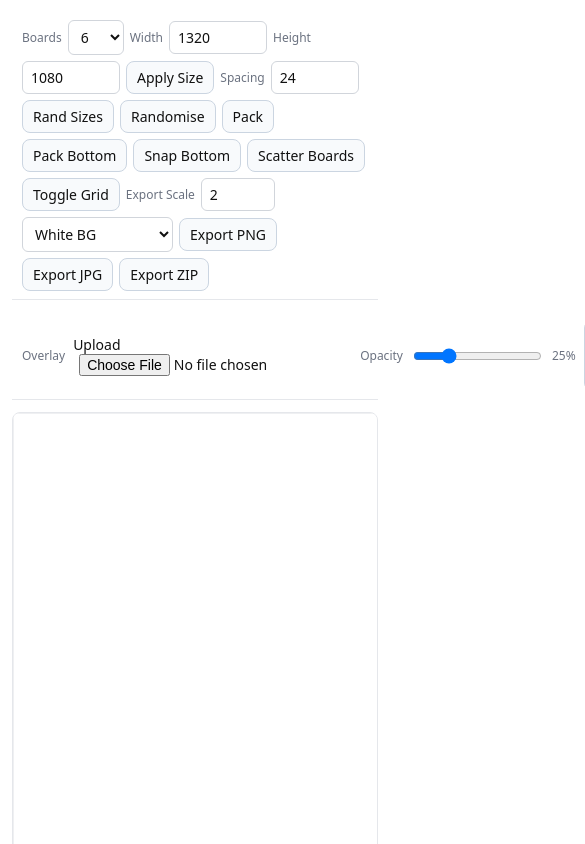
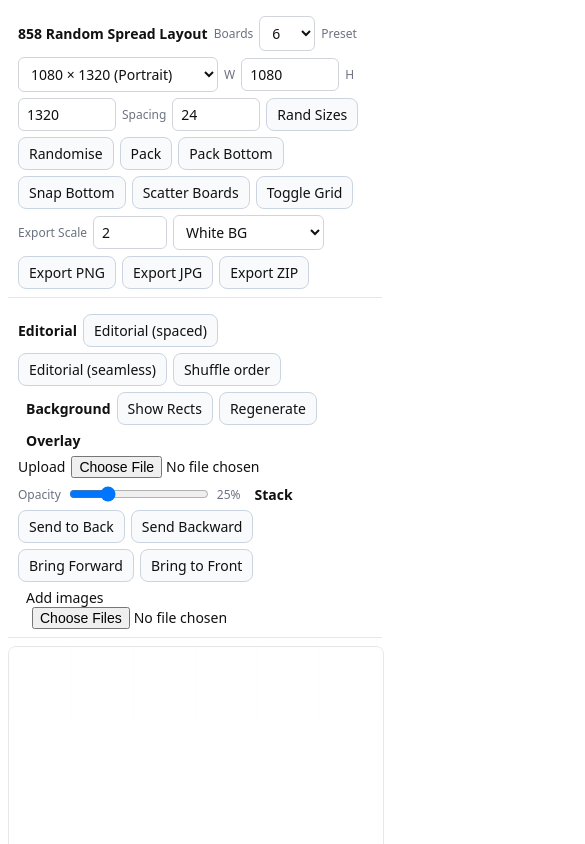
Before and after one commit to Farouk858/858-random-spread-layout, a React (Vite) app: page / in a window 390 px wide. Shown: the top 844 px of the page, 585 px wide, since content can reach past the window. Built offline with nearby package versions, Linux system fonts and the light colour scheme.

Commit message:
Refactor artboard dimensions and add new features
Updated default artboard dimensions to 1080w × 1320h portrait and added new features including presets and editorial layouts. Enhanced background rectangles and responsive preview functionality.

```diff
--- a/src/App.jsx
+++ b/src/App.jsx
@@ -3,17 +3,14 @@ import JSZip from "jszip";
 
 /**
  * 858 Random Spread Layout — Pure React
- * No external canvas libs. Works on desktop and mobile.
- *
- * Features
- * - Adjustable artboard size (default 1320 × 1080), up to 20 boards
- * - Drag and resize images; z-order controls
- * - Randomise positions with spacing; randomise sizes
- * - Pack from top, Pack from bottom, Snap selected to bottom, Scatter across boards
- * - Toggle grid, fit-to-height preview (no vertical scroll)
- * - Overlay PNG with opacity
- * - PNG / JPG export per board and ZIP export (file names start “858 art club”)
- * - Correct object-fit: cover maths on export (no stretching)
+ * Now includes:
+ * - Default 1080 × 1320 portrait
+ * - Presets
+ * - Editorial layouts (spaced / seamless) + Shuffle
+ * - Background rectangles across all boards (toggle + regenerate; included in export)
+ * - Responsive preview (fits height and width)
+ * - First page forced 3-up: top hero wide, bottom two edge-to-edge
+ * - Previous features preserved: drag, resize, z-order, scatter, overlay, exports
  */
 
 const MAX_BOARDS = 20;
@@ -178,8 +175,7 @@ function Item({ node, selected, onSelect, onChange }) {
                 left: typeof l === "number" ? l - 6 : l,
                 top: typeof t === "number" ? t - 6 : t,
                 width: 12, height: 12,
-                background: "#fff",
-                border: "1px solid #000",
+                background: "#fff", border: "1px solid #000",
                 borderRadius: 2,
                 transform: typeof l === "string" || typeof t === "string" ? "translate(-50%, -50%)" : undefined,
                 cursor: `${dir}-resize`,
@@ -194,15 +190,16 @@ function Item({ node, selected, onSelect, onChange }) {
 
 // ---------- main app ----------
 export default function App() {
-  // artboards
-  const [boardW, setBoardW] = useState(1320);
-  const [boardH, setBoardH] = useState(1080);
+  // default 1080w × 1320h portrait
+  const [boardW, setBoardW] = useState(1080);
+  const [boardH, setBoardH] = useState(1320);
   const [boards, setBoards] = useState(6);
   const [showGrid, setShowGrid] = useState(true);
 
   // layout + preview
   const [spacing, setSpacing] = useState(24);
   const [previewScale, setPreviewScale] = useState(1);
+  const wrapperRef = useRef(null);
 
   // items
   const [items, setItems] = useState([]); // {id, src, x,y,w,h, _img}
@@ -212,25 +209,50 @@ export default function App() {
   const [pixelRatio, setPixelRatio] = useState(2);
   const [exportBg, setExportBg] = useState("#fff"); // blank means transparent PNG
 
-  // overlay
-  const [overlayUrl, setOverlayUrl] = useState(""); // set via upload
+  // overlay image
+  const [overlayUrl, setOverlayUrl] = useState("");
   const [overlayOpacity, setOverlayOpacity] = useState(0.25);
+
+  // background rectangles layer
+  const [showRects, setShowRects] = useState(false);
+  const [rects, setRects] = useState([]); // {x,y,w,h, color, opacity}
+
+  // editorial state
+  const [lastEditorialTight, setLastEditorialTight] = useState(false);
 
   const SPREAD_W = useMemo(() => boards * boardW, [boards, boardW]);
   const SPREAD_H = boardH;
 
-  // fit height
-  const fitHeight = useCallback(() => {
-    const avail = Math.max(220, window.innerHeight - 170);
-    const scale = Math.min(1, avail / SPREAD_H);
-    setPreviewScale(scale);
-  }, [SPREAD_H]);
+  // presets
+  const PRESETS = [
+    { label: "1080 × 1320 (Portrait)", w: 1080, h: 1320 },
+    { label: "1320 × 1080 (Landscape)", w: 1320, h: 1080 },
+    { label: "1080 × 1080 (Square)", w: 1080, h: 1080 },
+    { label: "1920 × 1080 (16:9)", w: 1920, h: 1080 },
+    { label: "1350 × 1080 (IG)", w: 1350, h: 1080 },
+  ];
+
+  // responsive fit (height and width)
+  const fitPreview = useCallback(() => {
+    const el = wrapperRef.current;
+    if (!el) return;
+    const availW = el.clientWidth - 2; // borders
+    const availH = window.innerHeight - el.getBoundingClientRect().top - 16;
+    const scaleW = availW / SPREAD_W;
+    const scaleH = availH / SPREAD_H;
+    const scale = Math.min(1, scaleW, scaleH);
+    setPreviewScale(scale > 0 && isFinite(scale) ? scale : 1);
+  }, [SPREAD_W, SPREAD_H]);
 
   useEffect(() => {
-    fitHeight();
-    window.addEventListener("resize", fitHeight);
-    return () => window.removeEventListener("resize", fitHeight);
-  }, [fitHeight]);
+    fitPreview();
+    window.addEventListener("resize", fitPreview);
+    return () => window.removeEventListener("resize", fitPreview);
+  }, [fitPreview]);
+
+  useEffect(() => {
+    fitPreview();
+  }, [boardW, boardH, boards, fitPreview]);
 
   // add images
   const onDropFiles = useCallback(async (fileList) => {
@@ -254,7 +276,19 @@ export default function App() {
     setItems((prev) => [...prev, ...newOnes]);
   }, [boardW]);
 
-  // randomise positions with spacing
+  // randomise sizes only
+  const randomiseSizes = useCallback(() => {
+    setItems((prev) =>
+      prev.map((n) => {
+        const minW = boardW * 0.22, maxW = boardW * 0.65;
+        const w = clamp(Math.floor(minW + Math.random() * (maxW - minW)), 40, SPREAD_W);
+        const h = Math.floor(w * (0.6 + Math.random() * 0.35));
+        return { ...n, w, h };
+      })
+    );
+  }, [boardW, SPREAD_W]);
+
+  // simple random positions (kept from before)
   const randomise = useCallback(() => {
     const placed = [];
     const tryPlace = (node) => {
@@ -274,19 +308,7 @@ export default function App() {
     setItems((prev) => prev.map(tryPlace));
   }, [SPREAD_W, SPREAD_H, spacing, boardW]);
 
-  // randomise sizes only
-  const randomiseSizes = useCallback(() => {
-    setItems((prev) =>
-      prev.map((n) => {
-        const minW = boardW * 0.22, maxW = boardW * 0.65;
-        const w = clamp(Math.floor(minW + Math.random() * (maxW - minW)), 40, SPREAD_W);
-        const h = Math.floor(w * (0.6 + Math.random() * 0.35));
-        return { ...n, w, h };
-      })
-    );
-  }, [boardW, SPREAD_W]);
-
-  // pack from top
+  // pack helpers from before
   const packTop = useCallback(() => {
     const sorted = [...items].sort((a, b) => b.w * b.h - a.w * a.h);
     const placed = [];
@@ -303,7 +325,6 @@ export default function App() {
     setItems(sorted.map(place));
   }, [items, SPREAD_W, SPREAD_H, spacing]);
 
-  // pack from bottom
   const packBottom = useCallback(() => {
     const sorted = [...items].sort((a, b) => b.w * b.h - a.w * a.h);
     const placed = [];
@@ -320,12 +341,10 @@ export default function App() {
     setItems(sorted.map(place));
   }, [items, SPREAD_W, SPREAD_H, spacing]);
 
-  // snap selected to bottom
   const snapBottom = useCallback(() => {
     setItems((prev) => prev.map((n) => (n.id === selectedId ? { ...n, y: SPREAD_H - n.h - 1 } : n)));
   }, [selectedId, SPREAD_H]);
 
-  // scatter evenly across boards
   const scatterBoards = useCallback(() => {
     const next = [...items];
     next.forEach((n, i) => {
@@ -372,6 +391,142 @@ export default function App() {
     setItems(next);
   };
 
+  // ---------- EDITORIAL LAYOUTS ----------
+  // first page (board 0): 3-up (hero + 2 bottom edge-to-edge)
+  function applyFirstPageThreeUp(arr, tight) {
+    if (arr.length < 1) return arr;
+    const s = [...arr];
+
+    // we need at least 3; if fewer, just stretch what we have
+    const hero = s[0];
+    const b1 = s[1] || null;
+    const b2 = s[2] || null;
+
+    const m = tight ? 0 : spacing;
+    const heroH = Math.round(boardH * 0.56); // hero height
+    const bottomH = boardH - heroH - (tight ? 0 : m);
+    const leftW = b2 ? Math.floor((boardW - (tight ? 0 : m)) / 2) : boardW; // single bottom fills width if only b1
+
+    // hero full bleed
+    s[0] = { ...hero, x: 0, y: 0, w: boardW, h: heroH };
+
+    if (b1) {
+      s[1] = { ...b1, x: 0, y: heroH + (tight ? 0 : m), w: leftW, h: bottomH };
+    }
+    if (b2) {
+      const x2 = leftW + (tight ? 0 : m);
+      const w2 = boardW - x2;
+      s[2] = { ...b2, x: x2, y: heroH + (tight ? 0 : m), w: w2, h: bottomH };
+    }
+
+    return s;
+  }
+
+  // editorial rows across spread
+  function applyEditorial(arr, tight) {
+    const m = tight ? 0 : spacing;
+    const s = [...arr];
+    let cursorX = 0;
+    let cursorY = 0;
+    let rowH = 0;
+
+    // First board special rule:
+    if (s.length >= 1) {
+      s.splice(0, 3, ...applyFirstPageThreeUp(s.slice(0, 3), tight).slice(0, 3));
+      cursorX = boardW + (m ? m : 0); // continue after board 0
+      cursorY = 0;
+      rowH = 0;
+    }
+
+    for (let i = 3; i < s.length; i++) {
+      let n = s[i];
+      // set a consistent target height band for editorial feel
+      const targetH = Math.max(220, Math.min(boardH * 0.55, n.h));
+      const aspect = n.w / Math.max(1, n.h);
+      let w = Math.max(160, Math.min(boardW * 0.55, Math.round(targetH * aspect)));
+      let h = Math.round(targetH);
+
+      if (cursorX + w > SPREAD_W) {
+        // hard wrap if somehow exceeded (safety)
+        cursorX = 0;
+        cursorY += rowH + m;
+        rowH = 0;
+      }
+
+      // wrap to next row if reaching end of the current board
+      const currentBoardRight = Math.ceil((cursorX + 1) / boardW) * boardW;
+      if (cursorX + w > currentBoardRight) {
+        cursorX = currentBoardRight + (m ? m : 0);
+      }
+      // new line if exceeding spread width
+      if (cursorX + w > SPREAD_W) {
+        cursorX = 0;
+        cursorY += rowH + m;
+        rowH = 0;
+      }
+
+      s[i] = { ...n, x: cursorX, y: cursorY, w, h };
+      cursorX += w + m;
+      rowH = Math.max(rowH, h);
+
+      // new row if the next item would spill vertically
+      if (cursorY + rowH > SPREAD_H) {
+        cursorY = 0;
+        cursorX = (Math.floor(cursorX / boardW) + 1) * boardW; // next board
+        rowH = 0;
+      }
+    }
+
+    return s;
+  }
+
+  const editorialSpaced = () => {
+    setLastEditorialTight(false);
+    setItems((prev) => applyEditorial(prev, false));
+  };
+  const editorialTight = () => {
+    setLastEditorialTight(true);
+    setItems((prev) => applyEditorial(prev, true));
+  };
+  const shuffleOrder = () => {
+    setItems((prev) => {
+      const arr = [...prev];
+      for (let i = arr.length - 1; i > 0; i--) {
+        const j = Math.floor(Math.random() * (i + 1));
+        [arr[i], arr[j]] = [arr[j], arr[i]];
+      }
+      return lastEditorialTight ? applyEditorial(arr, true) : applyEditorial(arr, false);
+    });
+  };
+
+  // ---------- BACKGROUND RECTS ----------
+  const generateRects = useCallback(() => {
+    const list = [];
+    const boardsCount = boards;
+    const cols = 6;
+    const rows = 5;
+    const minW = Math.floor(boardW * 0.06);
+    const maxW = Math.floor(boardW * 0.22);
+    const minH = Math.floor(boardH * 0.04);
+    const maxH = Math.floor(boardH * 0.18);
+    for (let b = 0; b < boardsCount; b++) {
+      for (let i = 0; i < cols * rows; i++) {
+        const w = Math.floor(minW + Math.random() * (maxW - minW));
+        const h = Math.floor(minH + Math.random() * (maxH - minH));
+        const x = b * boardW + Math.floor(Math.random() * Math.max(1, boardW - w));
+        const y = Math.floor(Math.random() * Math.max(1, boardH - h));
+        const color = Math.random() < 0.5 ? "#0f172a" : "#111827"; // subtle darks
+        const opacity = 0.06 + Math.random() * 0.08;
+        list.push({ x, y, w, h, color, opacity });
+      }
+    }
+    setRects(list);
+  }, [boards, boardW, boardH]);
+
+  useEffect(() => {
+    if (showRects) generateRects();
+  }, [showRects, generateRects]);
+
   // export helpers
   const triggerDownload = (url, filename) => {
     const a = document.createElement("a");
@@ -413,8 +568,26 @@ export default function App() {
           ctx.fillRect(0, 0, canvas.width, canvas.height);
         }
 
+        // draw background rectangles for this board
+        if (showRects && rects.length) {
+          const bx = i * boardW;
+          rects.forEach((r) => {
+            if (r.x + r.w <= bx || r.x >= bx + boardW) return;
+            const dx = Math.max(0, r.x - bx);
+            ctx.globalAlpha = r.opacity;
+            ctx.fillStyle = r.color;
+            ctx.fillRect(
+              Math.round(dx * pixelRatio),
+              Math.round(r.y * pixelRatio),
+              Math.round(r.w * pixelRatio),
+              Math.round(r.h * pixelRatio)
+            );
+            ctx.globalAlpha = 1;
+          });
+        }
+
+        // draw images
         const boardX = i * boardW;
-
         for (const n of items) {
           if (!n._img) continue;
           const inter = intersectRect(n.x, n.y, n.w, n.h, boardX, 0, boardW, boardH);
@@ -445,20 +618,14 @@ export default function App() {
           ctx.drawImage(n._img, sx, sy, sw, sh, dx, dy, dw, dh);
         }
 
-        // overlay
+        // overlay on top
         if (overlayImg) {
           ctx.save();
           ctx.globalAlpha = clamp(overlayOpacity, 0, 1);
           ctx.drawImage(
             overlayImg,
-            0,
-            0,
-            overlayImg.naturalWidth,
-            overlayImg.naturalHeight,
-            0,
-            0,
-            canvas.width,
-            canvas.height
+            0, 0, overlayImg.naturalWidth, overlayImg.naturalHeight,
+            0, 0, canvas.width, canvas.height
           );
           ctx.restore();
         }
@@ -481,7 +648,7 @@ export default function App() {
         URL.revokeObjectURL(url);
       }
     },
-    [items, boards, boardW, boardH, pixelRatio, exportBg, overlayUrl, overlayOpacity]
+    [items, boards, boardW, boardH, pixelRatio, exportBg, overlayUrl, overlayOpacity, showRects, rects]
   );
 
   // ui handlers
@@ -491,9 +658,20 @@ export default function App() {
     setOverlayUrl(url);
   };
 
+  const applyPreset = (p) => {
+    setBoardW(p.w);
+    setBoardH(p.h);
+    // refit after size change
+    setTimeout(() => {
+      const el = wrapperRef.current;
+      if (el) fitPreview();
+    }, 0);
+  };
+
   return (
     <div
       className="app"
+      style={{ display: "flex", flexDirection: "column", gap: 8, padding: 8 }}
       onDragOver={(e) => e.preventDefault()}
       onDrop={(e) => {
         e.preventDefault();
@@ -501,7 +679,9 @@ export default function App() {
       }}
     >
       {/* Toolbar */}
-      <div className="toolbar" style={{ gap: 6, flexWrap: "wrap" }}>
+      <div className="toolbar" style={{ gap: 6, flexWrap: "wrap", display: "flex", alignItems: "center" }}>
+        <strong>858 Random Spread Layout</strong>
+
         <span className="muted">Boards</span>
         <select
           value={boards}
@@ -512,13 +692,18 @@ export default function App() {
           ))}
         </select>
 
-        <span className="muted">Width</span>
+        <span className="muted">Preset</span>
+        <select onChange={(e) => applyPreset(PRESETS[e.target.selectedIndex])}>
+          {PRESETS.map((p) => (
+            <option key={p.label}>{p.label}</option>
+          ))}
+        </select>
+
+        <span className="muted">W</span>
         <input type="number" value={boardW} onChange={(e) => setBoardW(clamp(parseInt(e.target.value || "1", 10), 200, 8000))} style={{ width: 80 }} />
 
-        <span className="muted">Height</span>
+        <span className="muted">H</span>
         <input type="number" value={boardH} onChange={(e) => setBoardH(clamp(parseInt(e.target.value || "1", 10), 200, 8000))} style={{ width: 80 }} />
-
-        <button onClick={() => setTimeout(fitHeight, 0)}>Apply Size</button>
 
         <span className="muted">Spacing</span>
         <input type="number" value={spacing} onChange={(e) => setSpacing(clamp(parseInt(e.target.value || "0", 10), 0, 400))} style={{ width: 70 }} />
@@ -529,6 +714,7 @@ export default function App() {
         <button onClick={packBottom}>Pack Bottom</button>
         <button onClick={snapBottom}>Snap Bottom</button>
         <button onClick={scatterBoards}>Scatter Boards</button>
+
         <button onClick={() => setShowGrid((s) => !s)}>Toggle Grid</button>
 
         <span className="muted">Export Scale</span>
@@ -544,34 +730,40 @@ export default function App() {
         <button onClick={() => exportBoards("image/png", 0.95, true)}>Export ZIP</button>
       </div>
 
-      {/* Overlay controls */}
-      <div className="toolbar" style={{ gap: 8 }}>
-        <span className="muted">Overlay</span>
+      {/* Editorial + Rects + Overlay + Z-order */}
+      <div className="toolbar" style={{ gap: 6, display: "flex", flexWrap: "wrap", alignItems: "center" }}>
+        <strong>Editorial</strong>
+        <button onClick={editorialSpaced}>Editorial (spaced)</button>
+        <button onClick={editorialTight}>Editorial (seamless)</button>
+        <button onClick={shuffleOrder}>Shuffle order</button>
+
+        <strong style={{ marginLeft: 8 }}>Background</strong>
+        <button onClick={() => setShowRects((s) => !s)}>{showRects ? "Hide Rects" : "Show Rects"}</button>
+        <button onClick={generateRects} disabled={!showRects}>Regenerate</button>
+
+        <strong style={{ marginLeft: 8 }}>Overlay</strong>
         <label>
           Upload
           <input type="file" accept="image/*" style={{ marginLeft: 6 }} onChange={(e) => e.target.files && onOverlayUpload(e.target.files[0])} />
         </label>
         <span className="muted">Opacity</span>
-        <input type="range" min={0} max={1} step={0.01} value={overlayOpacity} onChange={(e) => setOverlayOpacity(parseFloat(e.target.value))} style={{ width: 160 }} />
+        <input type="range" min={0} max={1} step={0.01} value={overlayOpacity} onChange={(e) => setOverlayOpacity(parseFloat(e.target.value))} style={{ width: 140 }} />
         <span className="muted">{Math.round(overlayOpacity * 100)}%</span>
 
-        {/* z-order for selected */}
+        <strong style={{ marginLeft: 8 }}>Stack</strong>
         <button onClick={sendToBack}>Send to Back</button>
         <button onClick={sendBackward}>Send Backward</button>
         <button onClick={bringForward}>Bring Forward</button>
         <button onClick={bringToFront}>Bring to Front</button>
 
-        {/* add images */}
-        <label>
+        <label style={{ marginLeft: 8 }}>
           Add images
           <input type="file" multiple accept="image/*" style={{ marginLeft: 6 }} onChange={(e) => e.target.files && onDropFiles(e.target.files)} />
         </label>
       </div>
 
-      {/* Spread preview */}
-      <div
-        className="spreadWrapper"
-        style={{ height: SPREAD_H * previewScale }}
+      {/* Spread preview (responsive) */}
+      <div ref={wrapperRef} className="spreadWrapper" style={{ border: "1px solid #e5e7eb", overflowX: "auto", overflowY: "hidden", width: "100%" }}
         onClick={(e) => {
           if (e.target === e.currentTarget) setSelectedId(null);
         }}
@@ -598,6 +790,24 @@ export default function App() {
                   width: boardW,
                   height: boardH,
                   border: "1px solid #e5e7eb",
+                  pointerEvents: "none",
+                }}
+              />
+            ))}
+
+          {/* background rectangles */}
+          {showRects &&
+            rects.map((r, idx) => (
+              <div
+                key={idx}
+                style={{
+                  position: "absolute",
+                  left: r.x,
+                  top: r.y,
+                  width: r.w,
+                  height: r.h,
+                  background: r.color,
+                  opacity: r.opacity,
                   pointerEvents: "none",
                 }}
               />
@@ -635,7 +845,9 @@ export default function App() {
         </div>
       </div>
 
-      <div className="muted">Preview auto-fits height. Exports at full resolution of the current artboard size.</div>
+      <div className="muted" style={{ opacity: 0.7 }}>
+        Preview auto-fits. Exports honour the exact artboard size and include overlay and background rectangles.
+      </div>
     </div>
   );
 }
```
